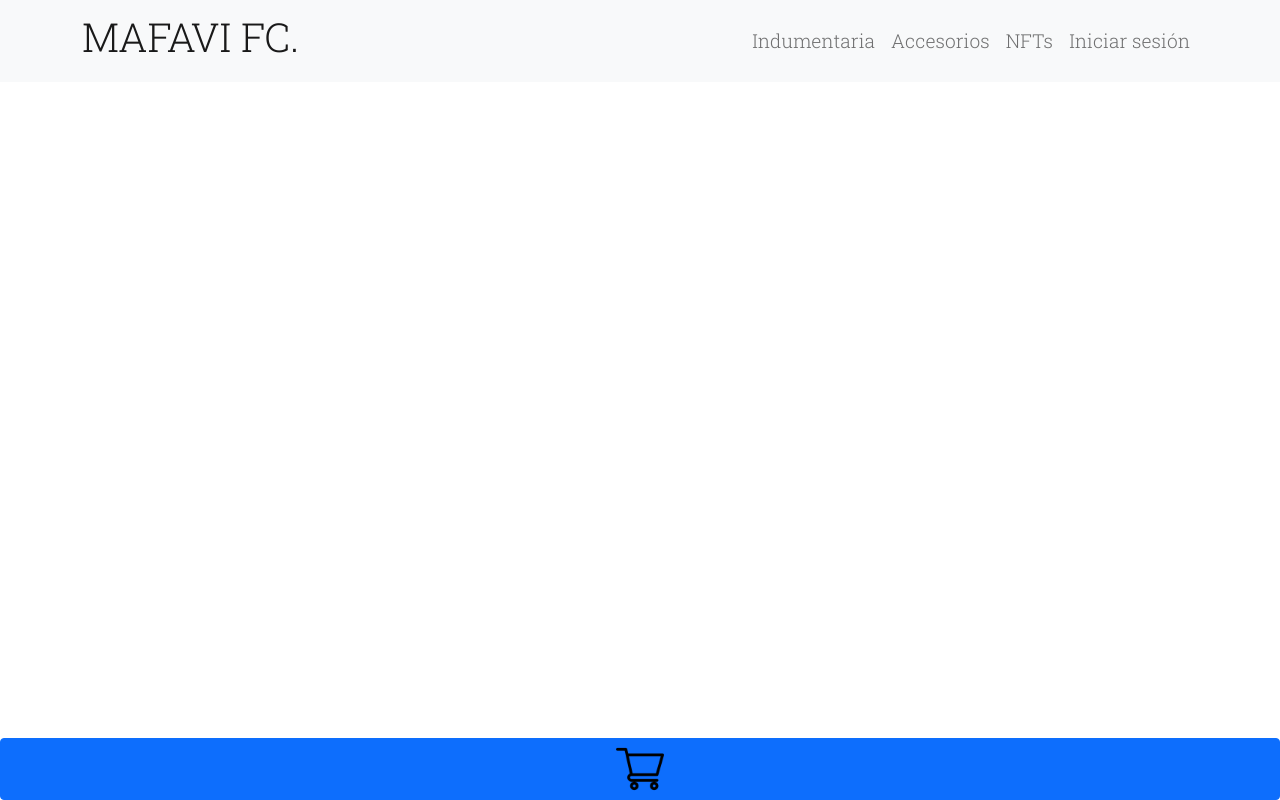
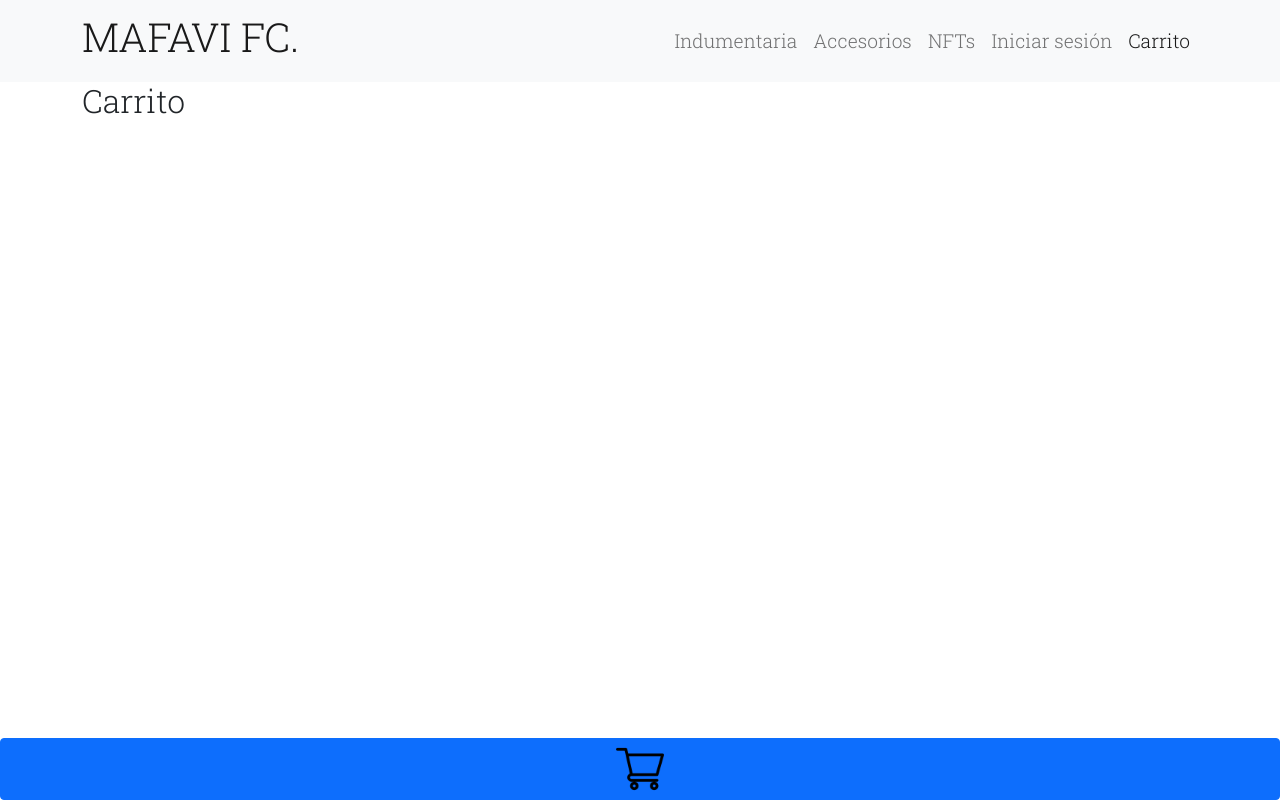
Before and after one commit to ViniTENC/REACTJS-CODER-VICENTE-TENCONI, a React (Create React App) app: page /carrito in a window 1280 px wide. Built offline with nearby package versions, Linux system fonts and the light colour scheme.

Commit message:
provider hecho

```diff
--- a/src/App.js
+++ b/src/App.js
@@ -4,8 +4,11 @@ import Main from "./Componentes/Main"
 import { ToastContainer } from "react-toastify"
 import 'react-toastify/dist/ReactToastify.css';
 import { BrowserRouter } from "react-router-dom";
+import { createContext } from "react";
+import MiProvider from "./Componentes/CartContext";
 function App() {
     return (
+        <MiProvider>
             <BrowserRouter>
                 <Header/>
                 <Main
@@ -15,6 +18,7 @@ function App() {
                 <Footer/>
                 <ToastContainer/>
             </BrowserRouter>
+        </MiProvider>
     )
 
 }
--- a/src/Componentes/Carrito.js
+++ b/src/Componentes/Carrito.js
@@ -1,8 +1,21 @@
 import React from 'react'
-
+import { useContext } from 'react'
+import { contexto } from './CartContext'
 const Carrito = () => {
+  const {carrito, borrarProducto} = useContext(contexto)
   return (
-    <div>Carrito</div>
+    <>
+            <h2>Carrito</h2>
+            {
+                carrito.map(producto => (
+                    <div key={producto.id}>
+                        <p>{producto.nombre}</p>
+                        <p>{producto.precio} x {producto.cantidad}</p>
+                        <button onClick={()=>borrarProducto(producto.id)}>Borrar</button>
+                    </div>
+                ))
+            }
+    </>
   )
 }
 
--- /dev/null
+++ b/src/Componentes/CartContext.js
@@ -0,0 +1,33 @@
+import {createContext, useState} from "react";
+export const contexto = createContext()
+const {Provider} = contexto
+
+const MiProvider = ({children}) =>{
+  const [carrito,setCarrito] = useState([])
+  const [total,setTotal] = useState(0)
+  const [cantidadActual,setCantidadActual] = useState(0)
+    const agregarProducto = (info, cantidad) =>{
+      console.log(info.precio)
+      setCarrito([...carrito,{...info,cantidad}])
+      setTotal(total + info.precio * cantidad)
+      setCantidadActual(cantidadActual + cantidad)
+      console.log("Funciona")
+      console.log(carrito)
+
+    }
+    const borrarProducto = id =>{
+        console.log("Borrando desde el Carrito", id)
+        console.log(id)
+    }
+    const valorDelProvider = {
+        carrito,
+        agregarProducto,
+        borrarProducto
+    }
+    return(
+        <Provider value={valorDelProvider}>
+            {children}
+        </Provider>
+    )
+}
+export default MiProvider
--- a/src/Componentes/Header.js
+++ b/src/Componentes/Header.js
@@ -13,6 +13,7 @@ return (
                     <Nav.Link as={NavLink} to="/categoria/Nfts" className="Hover">NFTs</Nav.Link>
                     <NavDropdown.Divider />
                     <Nav.Link as={NavLink} to="/iniciarsesion" className="Hover">Iniciar sesión</Nav.Link>
+                    <Nav.Link as={NavLink} to="/carrito" className="Hover">Carrito</Nav.Link>
                 </Nav>
             </Navbar.Collapse>
         </Container>
--- a/src/Componentes/Item.js
+++ b/src/Componentes/Item.js
@@ -1,6 +1,7 @@
-import React from 'react'
+import React, { createContext, useContext } from 'react'
 import ItemCount from './ItemCount.js'
 import {Link} from "react-router-dom"
+import MiProvider from './CartContext.js'
 const Item = ({producto}) => {
   return (
     <>
--- a/src/Componentes/ItemCount.js
+++ b/src/Componentes/ItemCount.js
@@ -1,6 +1,6 @@
 import React from 'react'
 import  Button  from 'react-bootstrap/Button'
-import { useState } from "react"
+import { useState} from "react"
 const ItemCount = ({stock, initial, onAdd}) => {
     const [contador, setContador] = useState(initial)
     const handleAumentar= () =>{
--- a/src/Componentes/ItemDetail.js
+++ b/src/Componentes/ItemDetail.js
@@ -1,16 +1,24 @@
 import React from 'react'
-import { useState } from 'react'
+import { useState, useContext } from 'react'
 import ItemCount from './ItemCount'
-const ItemDetail = ({informacion, id}) => {
+import {contexto} from './CartContext'
+import { Link } from 'react-router-dom'
+const ItemDetail = ({informacion, id, }) => {
+  //const [agregarAlCarrito, carrito ] = useContext(MiProvider)
   const [seleccionado, setSeleccionado] = useState(false)
+  const {agregarProducto} = useContext(contexto)
   const onAdd = (unidadSeleccionada) => {
-    console.log("On Add desde el ItemDetailContainer")
-    console.log(unidadSeleccionada)
     if(unidadSeleccionada !== undefined){
       setSeleccionado(unidadSeleccionada)
     }}
-    var difficult_tasks = informacion.filter((task) => task.id === id);
-    console.log(seleccionado)
+    var difficult_tasks  = informacion.filter((task) => task.id === id);
+    const handleClick = () =>{
+      console.log("Click")
+      difficult_tasks.map((info)=>
+      agregarProducto(info, seleccionado)
+      )
+
+    }
     if (seleccionado === false ) {
       return (
         <div className="container containerProducto">
@@ -52,6 +60,7 @@ const ItemDetail = ({informacion, id}) => {
                     )
                 })}
         <p>Se sumaron los productos al carrito!</p>
+        <Link onClick={handleClick} to="/carrito">carrito</Link>
         </div>
         </>
       )
--- a/src/Componentes/ItemDetailContainer.js
+++ b/src/Componentes/ItemDetailContainer.js
@@ -10,9 +10,8 @@ const ItemDetailContainer = (props) => {
   const[informacion, setInfo] = useState({})
   const { id } = useParams()
   const idNuevo = parseInt(id)
-  console.dir(idNuevo)
   var show = (inventario.indumentaria)
-  if ((idNuevo === 4)|| (idNuevo === 5) || (idNuevo ===6)){
+  if (idNuevo === 4 || idNuevo === 5 || idNuevo === 6){
     var show = (inventario.accesorios)
   }
   if(idNuevo === 7){
@@ -22,19 +21,18 @@ const ItemDetailContainer = (props) => {
     const pedido = new Promise((res,rej)=>{
       setTimeout(()=>{
         res(inventario)
-            },3000)
-    })
         pedido
         .then((respuesta) => {
           setInfo(show)
         })
         .catch((errorDeLaApi)=>{
         toast.error("Hubo un error!")
-          //setError("Hubo un error al cargar los datos, vuelva a intentarlo")
         })
         .finally(()=>{
             setLoading(false)
         })
+      },3000)
+    },[id])
     })
     if(loading){
       return <Loader/>
--- a/src/Componentes/Main.js
+++ b/src/Componentes/Main.js
@@ -11,6 +11,7 @@ const Main = (props) => {
             <Route path="/categoria/:id" element={<ItemListContainer/>}></Route>
             <Route path="/producto/:id" element={<ItemDetailContainer/>}></Route>
             <Route path="/iniciarsesion" element={<ItemListContainer/>}></Route>
+            <Route path="/carrito" element={<Carrito/>}/>
         </Routes>
     </main>
     );
```
Lines whose indentation alone changed are shown as unchanged.
